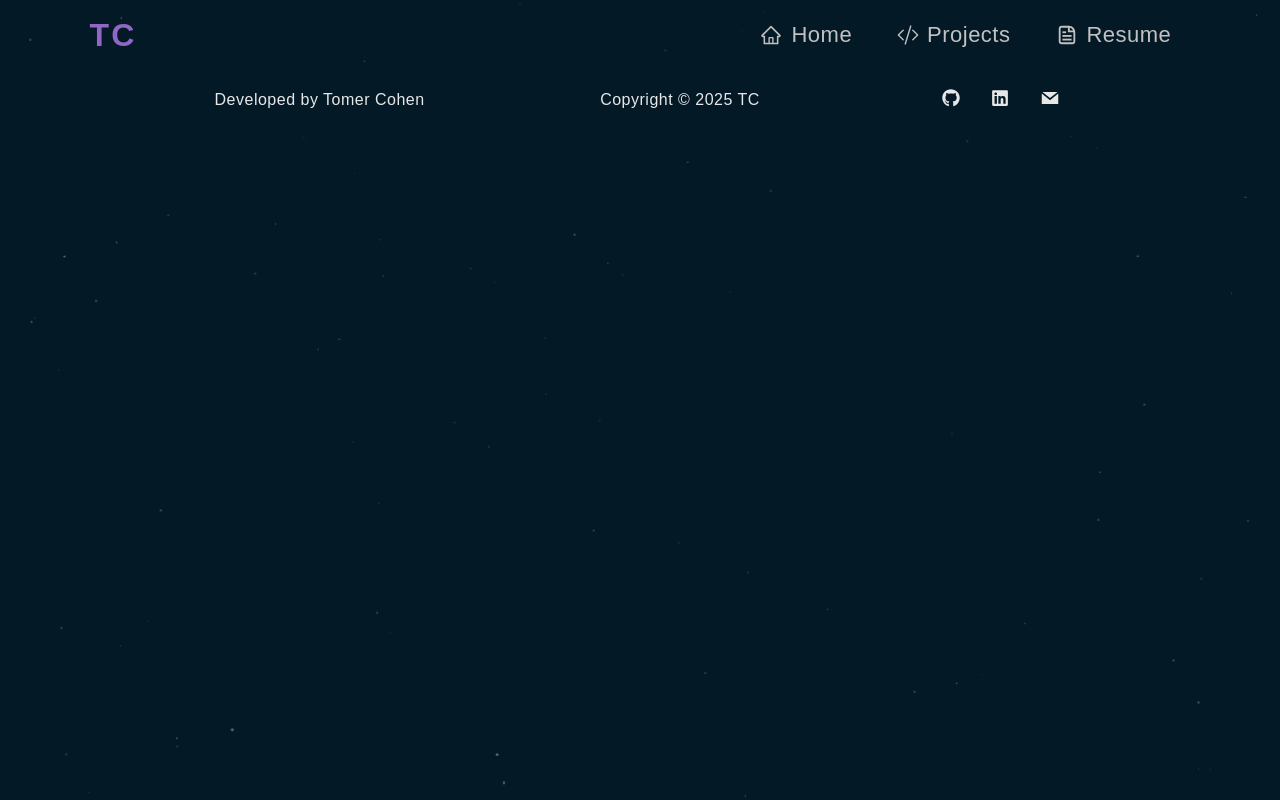
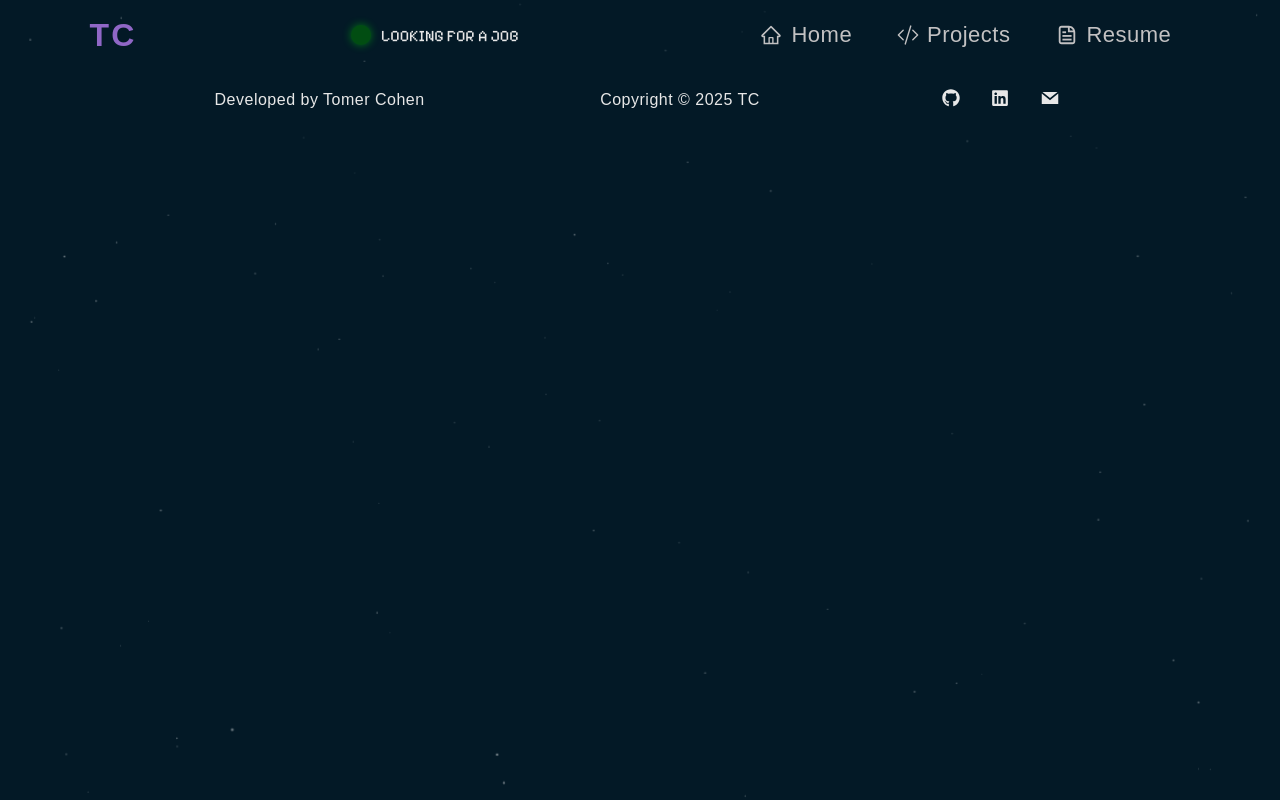
Before and after one commit to Specril/tomer-cohen-portfolio, a React (Vite) app: page / in a window 1280 px wide. Built offline with nearby package versions, Linux system fonts and the light colour scheme.

Commit message:
add: recruitment status component

```diff
--- a/src/Components/Home.jsx
+++ b/src/Components/Home.jsx
@@ -5,6 +5,7 @@ import programmer from "../LottieFiles/programmer.json";
 import Typed from "./Typed.jsx";
 import Tilt from 'react-parallax-tilt';
 import Skills from './Skills.jsx';
+import RecruitmentStatus from "./Recruitment.jsx"
 
 const Home = () => {
   return (
@@ -43,6 +44,9 @@ const Home = () => {
         />
         </Tilt>
       </div>
+      <div>
+        <RecruitmentStatus></RecruitmentStatus>
+      </div>
       <h1 className='SkillsHeading'>Professional Skillset</h1>
       <div className='skills'>
         <Skills skill='Python'/>
@@ -62,6 +66,7 @@ const Home = () => {
         <Skills skill='Unity'/>
 
       </div>
+
     </div>
   )
 }
--- a/src/Components/Navbar.jsx
+++ b/src/Components/Navbar.jsx
@@ -4,6 +4,7 @@ import { Link } from 'react-router-dom';
 import {AiOutlineHome} from "react-icons/ai";
 import {BsPerson, BsCodeSlash} from "react-icons/bs";
 import {CgFileDocument} from "react-icons/cg";
+import RecruitmentStatus from "./Recruitment.jsx"
 
 
 const Nav = () => {
@@ -44,6 +45,8 @@ const Nav = () => {
 
         <h1 title='Reload' onClick={()=>window.location.reload(true)} className='Logo'>TC</h1>
 
+        <RecruitmentStatus />
+
         <div className='Hamburger' onClick={showMenu}>
             <span className='bar'></span>
             <span className='bar'></span>
--- a/src/Components/Recruitment.jsx
+++ b/src/Components/Recruitment.jsx
@@ -1,9 +1,24 @@
-import React from "react";
+import React, { useState } from "react";
 
-export const RecruitmentNotifier = () => (
-  <div className="recruitment-notifier">
-    <div className="title is-6">Recruitment Status</div>
-    <span className="notification-status"></span>
-    Still Not Looking
-  </div>
-);
+const RecruitmentStatus = () => {
+  const [isLookingForJob, setIsLookingForJob] = useState(true);
+
+  const toggleStatus = () => {
+    setIsLookingForJob((prevStatus) => !prevStatus);
+  };
+
+  return (
+    <div className="recruitment-status">
+      <div
+        className={`light-bulb ${isLookingForJob ? "green" : "red"}`}
+      ></div>
+      <p>{
+        isLookingForJob
+          ? "LOOKING FOR A JOB"
+          : "CURRENTLY NOT LOOKING FOR A JOB"
+      }</p>
+    </div>
+  );
+};
+
+export default RecruitmentStatus;
--- a/src/index.css
+++ b/src/index.css
@@ -1,3 +1,5 @@
+@import url('https://fonts.googleapis.com/css2?family=Pixelify+Sans:wght@400..700&display=swap');
+
 *{
   margin: 0;
   padding: 0;
@@ -524,3 +526,48 @@ footer h4{
     height: 110px;
   }
 }
+
+
+
+.recruitment-status {
+  display: flex;
+  align-items: center;
+  gap: 10px;
+  font-family: "Pixelify Sans", serif;
+  font-optical-sizing: auto;
+}
+
+.light-bulb {
+  width: 20px;
+  height: 20px;
+  border-radius: 50%;
+  animation: flicker 1.5s infinite ease-in-out;
+}
+
+.light-bulb.green {
+  background-color: green;
+  box-shadow: 0 0 8px rgba(0, 255, 0, 0.8);
+}
+
+.light-bulb.red {
+  background-color: red;
+  box-shadow: 0 0 8px rgba(255, 0, 0, 0.8);
+}
+
+@keyframes flicker {
+  0%, 100% { opacity: 1; }
+  50% { opacity: 0.5; }
+}
+
+button {
+  padding: 5px 10px;
+  background-color: #007bff;
+  color: white;
+  border: none;
+  border-radius: 4px;
+  cursor: pointer;
+}
+
+button:hover {
+  background-color: #0056b3;
+}
```
